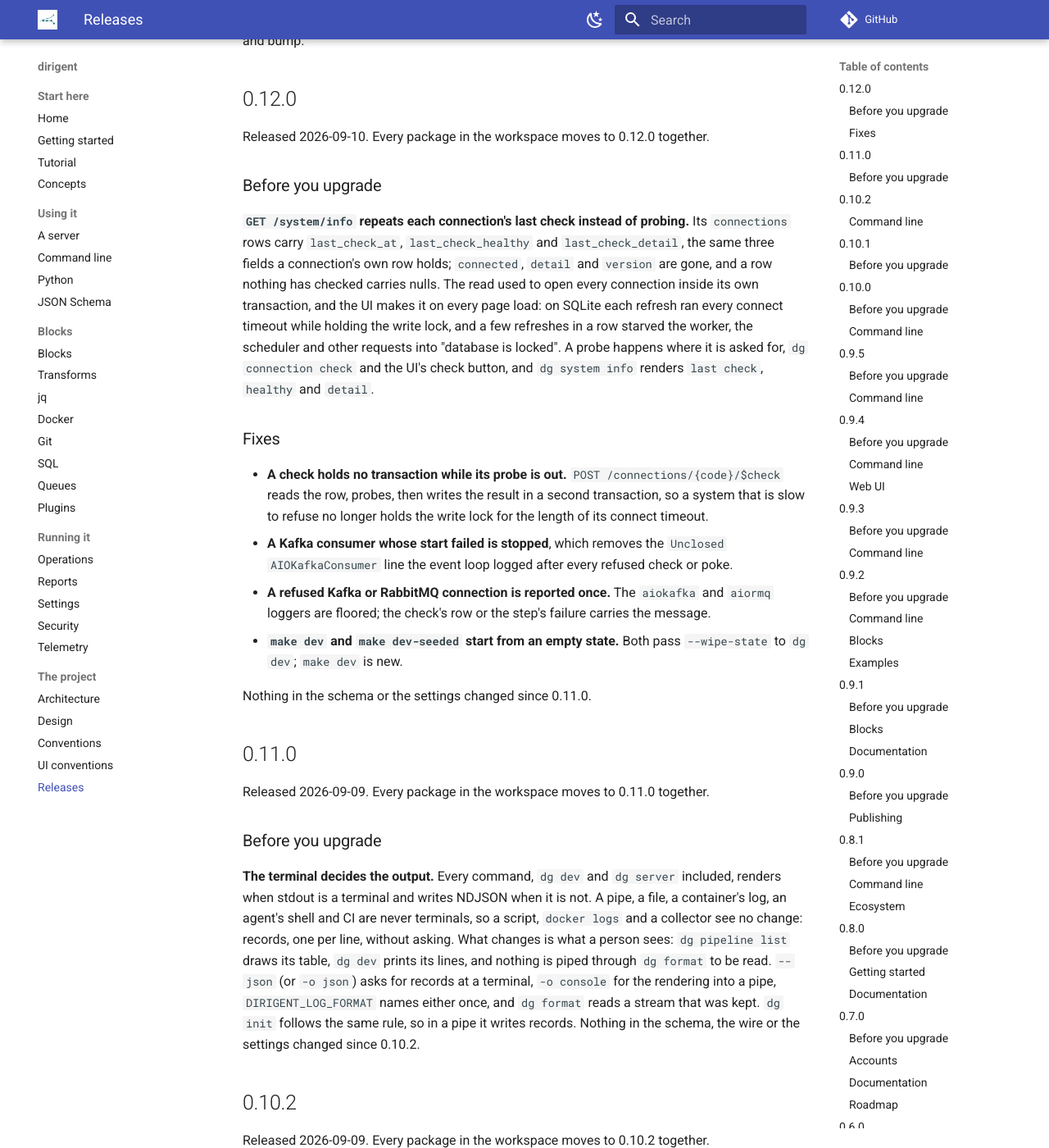
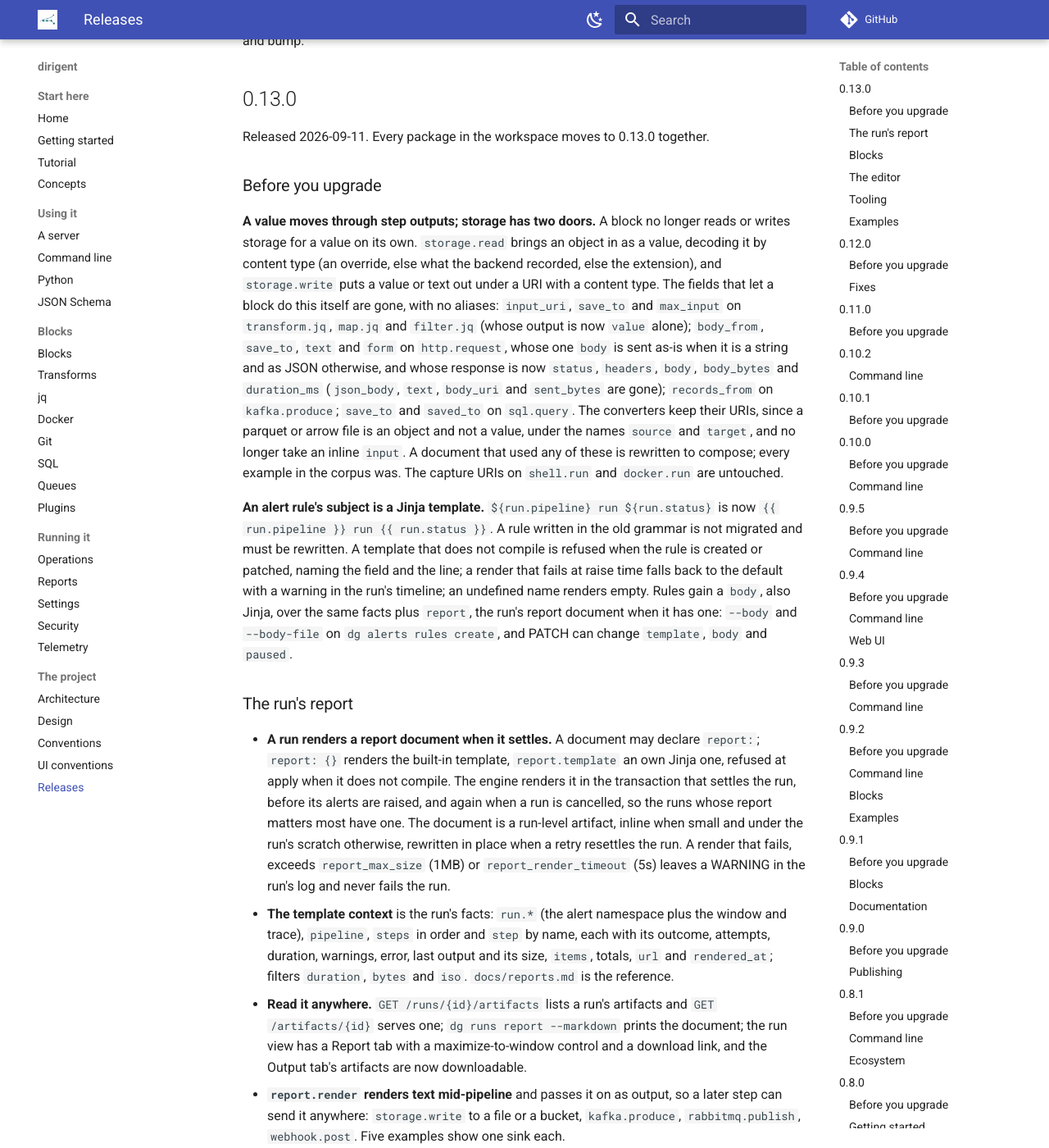
Before and after one commit to winterop-com/dirigent, an MkDocs documentation site: the page built from docs/releases.md, in a window 1280 px wide and 1400 px high, scrolled down 456 px. Shown: the whole window at 82% size. Built offline with MkDocs 1.6.1 and Material for MkDocs 9.7.7, drawn with Linux system fonts in a browser that asks for light colours; comment, search, counter and statistics services are not loaded; some of the changed text lies outside the part shown.

Commit message:
chore: release 0.13.0

```diff
--- a/docs/releases.md
+++ b/docs/releases.md
@@ -14,6 +14,86 @@ with the same notes. The tag is what publishes: `.github/workflows/release.yaml`
 package and uploads it to PyPI through trusted publishing, then builds the image from that
 commit and pushes it as `<version>` and `latest`. The two sibling repositories then relock
 against the tag and bump.
+
+## 0.13.0
+
+Released 2026-09-11. Every package in the workspace moves to 0.13.0 together.
+
+### Before you upgrade
+
+**A value moves through step outputs; storage has two doors.** A block no longer reads or
+writes storage for a value on its own. `storage.read` brings an object in as a value, decoding
+it by content type (an override, else what the backend recorded, else the extension), and
+`storage.write` puts a value or text out under a URI with a content type. The fields that let a
+block do this itself are gone, with no aliases: `input_uri`, `save_to` and `max_input` on
+`transform.jq`, `map.jq` and `filter.jq` (whose output is now `value` alone); `body_from`,
+`save_to`, `text` and `form` on `http.request`, whose one `body` is sent as-is when it is a
+string and as JSON otherwise, and whose response is now `status`, `headers`, `body`,
+`body_bytes` and `duration_ms` (`json_body`, `text`, `body_uri` and `sent_bytes` are gone);
+`records_from` on `kafka.produce`; `save_to` and `saved_to` on `sql.query`. The converters keep
+their URIs, since a parquet or arrow file is an object and not a value, under the names
+`source` and `target`, and no longer take an inline `input`. A document that used any of these
+is rewritten to compose; every example in the corpus was. The capture URIs on `shell.run` and
+`docker.run` are untouched.
+
+**An alert rule's subject is a Jinja template.** `${run.pipeline} run ${run.status}` is now
+`{{ run.pipeline }} run {{ run.status }}`. A rule written in the old grammar is not migrated
+and must be rewritten. A template that does not compile is refused when the rule is created or
+patched, naming the field and the line; a render that fails at raise time falls back to the
+default with a warning in the run's timeline; an undefined name renders empty. Rules gain a
+`body`, also Jinja, over the same facts plus `report`, the run's report document when it has
+one: `--body` and `--body-file` on `dg alerts rules create`, and PATCH can change `template`,
+`body` and `paused`.
+
+### The run's report
+
+- **A run renders a report document when it settles.** A document may declare `report:`;
+  `report: {}` renders the built-in template, `report.template` an own Jinja one, refused at
+  apply when it does not compile. The engine renders it in the transaction that settles the
+  run, before its alerts are raised, and again when a run is cancelled, so the runs whose
+  report matters most have one. The document is a run-level artifact, inline when small and
+  under the run's scratch otherwise, rewritten in place when a retry resettles the run. A
+  render that fails, exceeds `report_max_size` (1MB) or `report_render_timeout` (5s) leaves a
+  WARNING in the run's log and never fails the run.
+- **The template context** is the run's facts: `run.*` (the alert namespace plus the window
+  and trace), `pipeline`, `steps` in order and `step` by name, each with its outcome,
+  attempts, duration, warnings, error, last output and its size, `items`, totals, `url` and
+  `rendered_at`; filters `duration`, `bytes` and `iso`. `docs/reports.md` is the reference.
+- **Read it anywhere.** `GET /runs/{id}/artifacts` lists a run's artifacts and
+  `GET /artifacts/{id}` serves one; `dg runs report --markdown` prints the document; the run
+  view has a Report tab with a maximize-to-window control and a download link, and the Output
+  tab's artifacts are now downloadable.
+- **`report.render` renders text mid-pipeline** and passes it on as output, so a later step
+  can send it anywhere: `storage.write` to a file or a bucket, `kafka.produce`,
+  `rabbitmq.publish`, `webhook.post`. Five examples show one sink each.
+
+### Blocks
+
+- New: `storage.read`, `storage.write`, `log.write` (one line in the run's log, the value
+  passed through), `rabbitmq.publish`, `report.render`.
+- `sql.query`'s statement is a program (`application/sql`), so the editor opens it in Monaco.
+
+### The editor
+
+- The Report pane edits a document's report template in Monaco with Jinja colouring, or
+  chooses the built-in template or none.
+- Program fields are coloured: a jq grammar (Monaco ships none), and SQL through Monaco's own.
+  Every program and JSON field opens in a large window, with the button at the pane's corner
+  where it covers no text.
+- Fixed: a Monaco pane kept the palette being left when appearance was switched.
+
+### Tooling
+
+- The frontend is formatted with oxfmt, pinned, in the house style; `make ui-fmt` formats and
+  `make ui-lint` checks.
+
+### Examples
+
+- `recipes/http-post-report.yaml` and `recipes/report-built-in.yaml` show the run's report;
+  `report-to-file`, `report-to-s3`, `report-to-kafka`, `report-to-rabbitmq` and
+  `report-to-webhook` show `report.render` feeding each sink. The vocabulary gains `report`.
+
+Nothing in the settings changed since 0.12.0 beyond the two report settings above.
 
 ## 0.12.0
 
```
Also changed, not shown: ROADMAP.md (+27 -19 lines), 13 other files.
